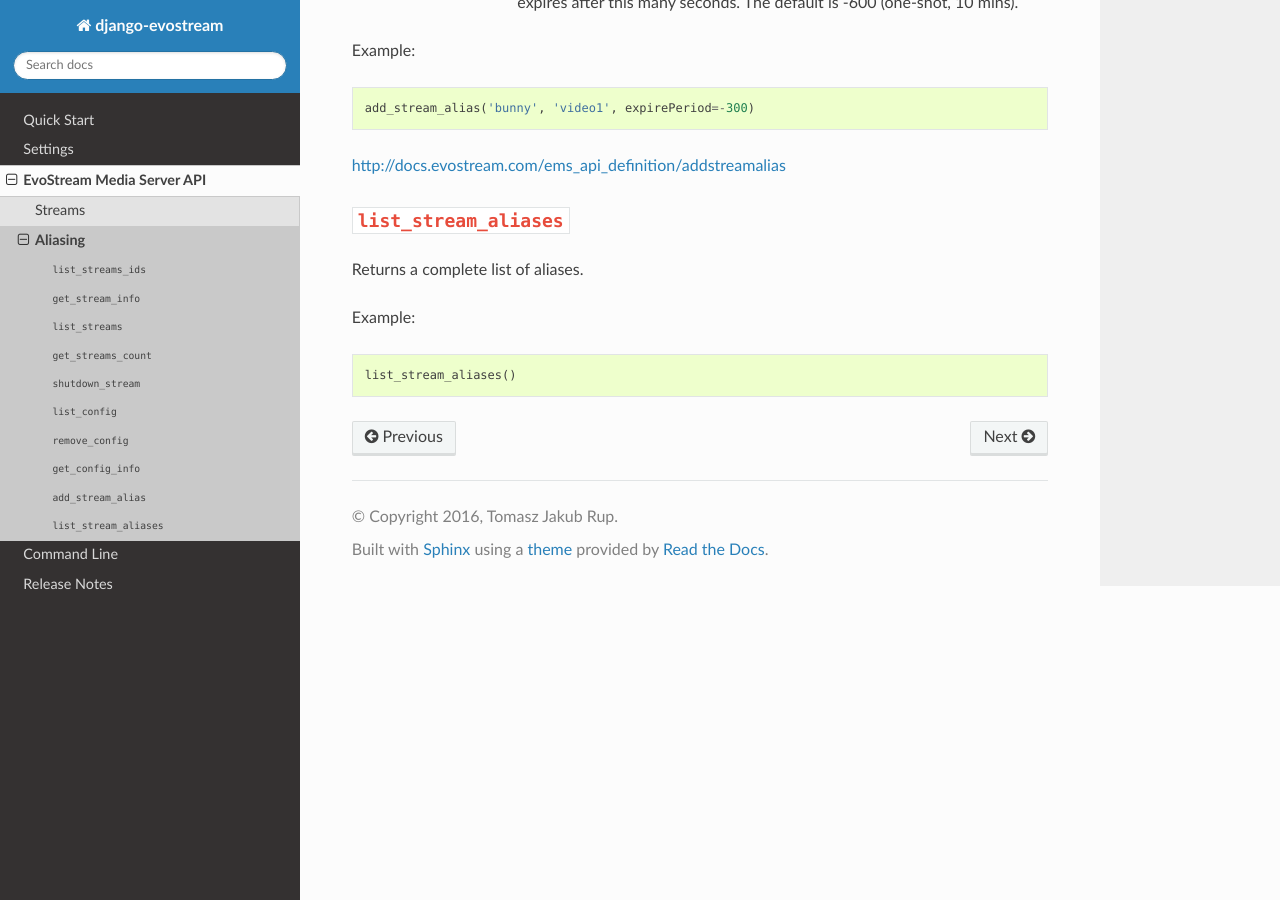
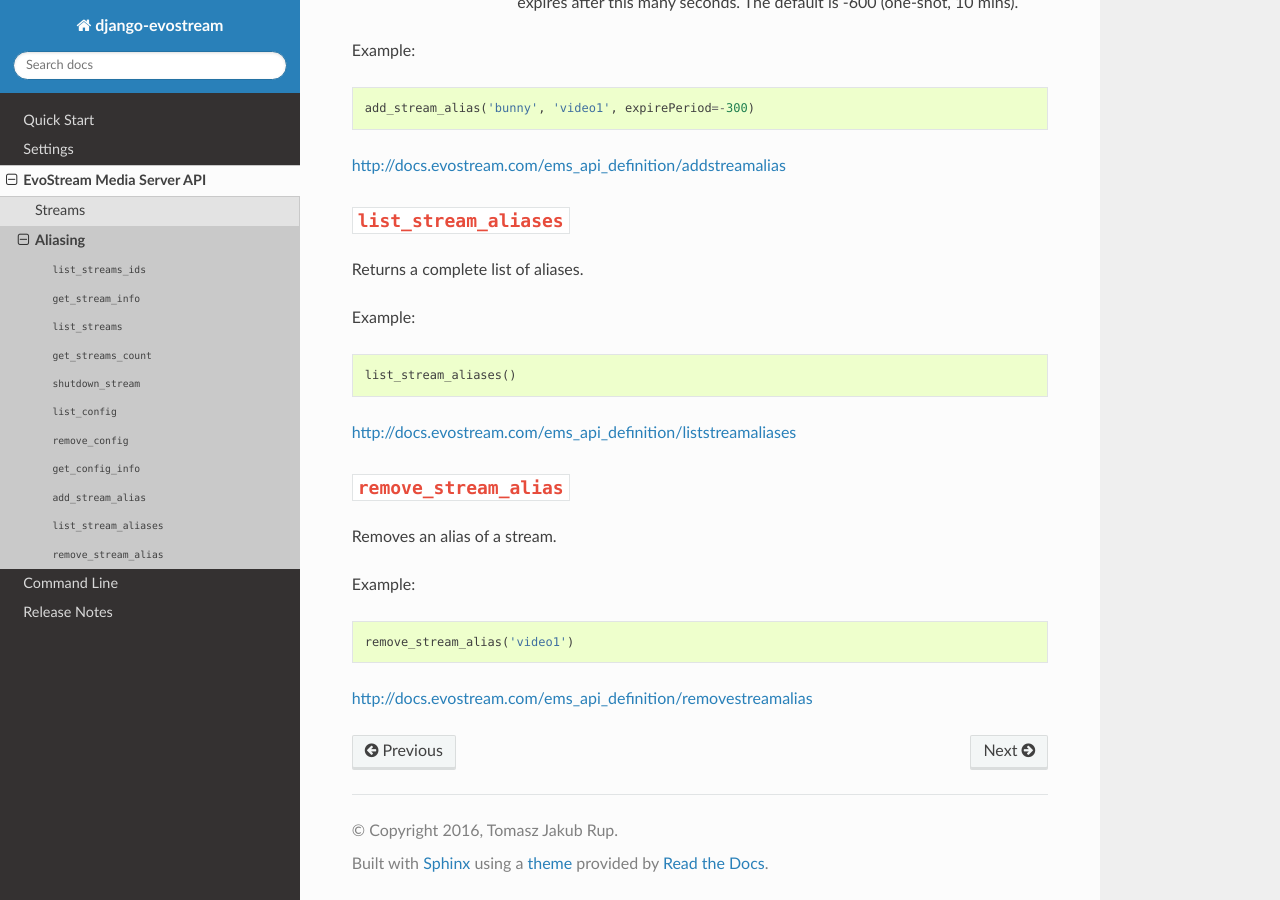
Before and after one commit to tomi77/django-evostream, a Sphinx documentation site: the page built from docs/api_aliasing.rst, in a window 1280 px wide and 900 px high, scrolled down 4065 px. Built offline with Sphinx 7.4.7 and the Read the Docs theme 2.0.0, drawn with Linux system fonts in a browser that asks for light colours; the version number could not be read and is left out.

Commit message:
new command: removestreamalias

```diff
--- a/docs/api_aliasing.rst
+++ b/docs/api_aliasing.rst
@@ -205,3 +205,17 @@ Example:
 ::
 
  list_stream_aliases()
+
+http://docs.evostream.com/ems_api_definition/liststreamaliases
+
+``remove_stream_alias``
+=======================
+
+Removes an alias of a stream.
+
+Example:
+::
+
+ remove_stream_alias('video1')
+
+http://docs.evostream.com/ems_api_definition/removestreamalias
--- a/docs/release_notes/v0.2b1.rst
+++ b/docs/release_notes/v0.2b1.rst
@@ -15,6 +15,7 @@
  * get_config_info
  * add_stream_alias
  * list_stream_aliases
+ * remove_stream_alias
 
 * Command Line
 
@@ -24,3 +25,4 @@
  * getconfiginfo
  * addstreamalias
  * liststreamaliases
+ * removestreamalias
```
Also changed, not shown: docs/cli.rst (+10 -0 lines), 2 other files.
